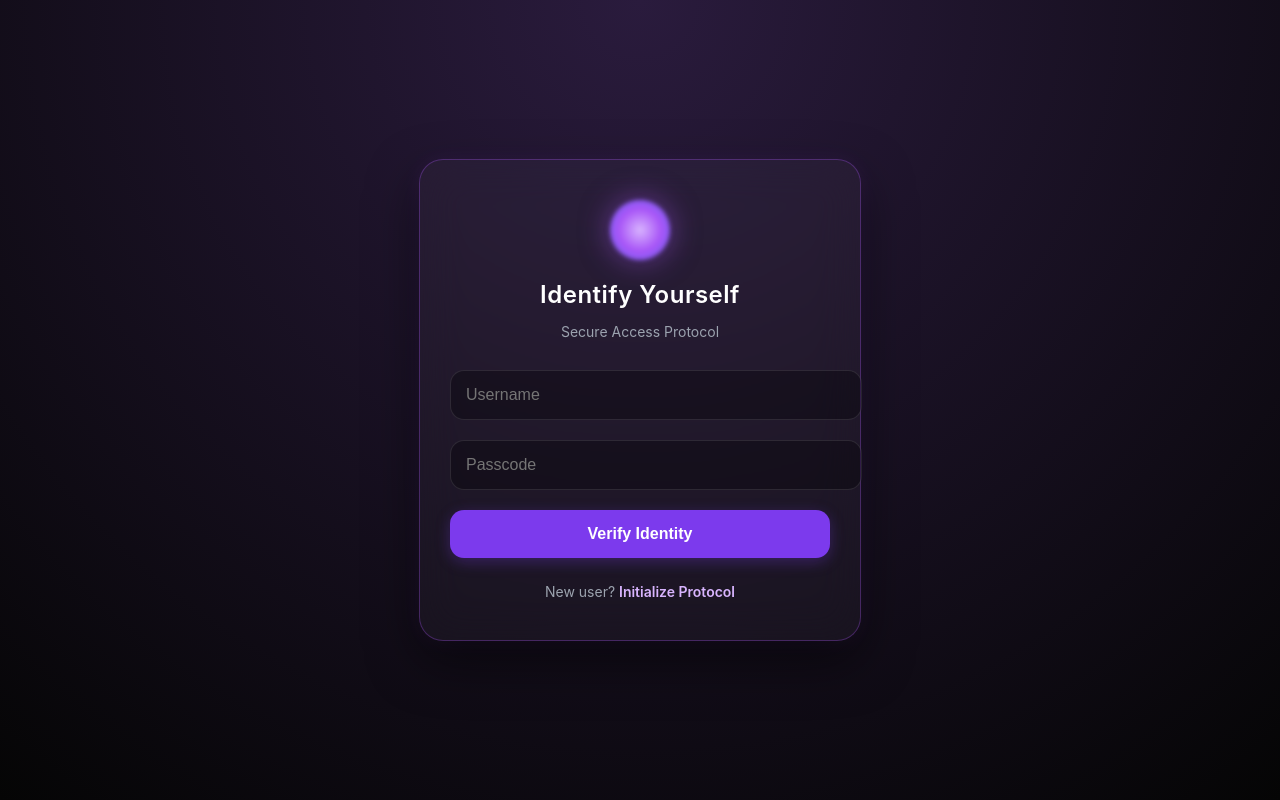
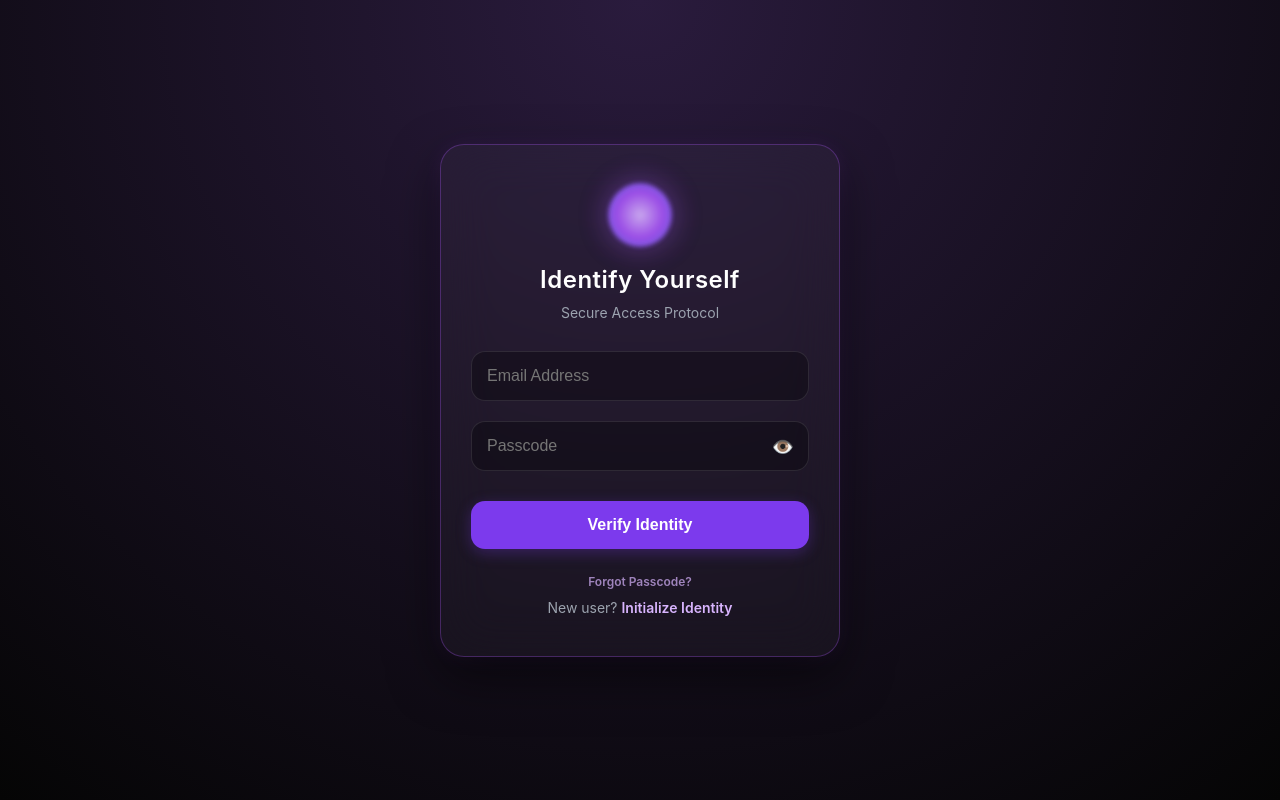
Before and after one commit to raunakkhanagwal9-web/Jarvis_ai, a Flask app: page /login in a window 1280 px wide. Run offline with Flask 3, Linux system fonts and the light colour scheme; some web fonts are replaced.

Commit message:
Enhance login form styling and functionality
Updated styles for login card and input fields, added toggle password visibility feature, and improved accessibility.

```diff
--- a/templates/login.html
+++ b/templates/login.html
@@ -9,7 +9,11 @@
         :root {
             --bg-gradient: radial-gradient(circle at top, #2a1b3d 0%, #050505 100%);
             --accent-purple: #a855f7;
+            --glass-bg: rgba(255, 255, 255, 0.03);
         }
+
+        * { box-sizing: border-box; }
+
         body {
             background: var(--bg-gradient);
             color: white;
@@ -21,17 +25,19 @@
             margin: 0;
             overflow: hidden;
         }
+
         .login-card {
-            background: rgba(255, 255, 255, 0.03);
+            background: var(--glass-bg);
             padding: 40px 30px;
             border-radius: 24px;
             border: 1px solid rgba(168, 85, 247, 0.3);
             text-align: center;
             width: 85%;
-            max-width: 380px;
-            backdrop-filter: blur(20px);
+            max-width: 400px;
+            backdrop-filter: blur(25px);
             box-shadow: 0 20px 50px rgba(0, 0, 0, 0.5), 0 0 20px rgba(168, 85, 247, 0.1);
         }
+
         .mini-orb {
             width: 60px; height: 60px;
             background: radial-gradient(circle, #d8b4fe 0%, #a855f7 50%, #6366f1 100%);
@@ -39,14 +45,23 @@
             margin: 0 auto 20px;
             filter: blur(2px);
             box-shadow: 0 0 30px rgba(168, 85, 247, 0.5);
+            animation: pulse 4s infinite alternate;
         }
-        h2 { margin: 0 0 10px; font-weight: 600; font-size: 24px; letter-spacing: 0.5px; }
-        p.subtitle { color: #9ca3af; font-size: 14px; margin-bottom: 30px; }
 
-        .input-group { position: relative; margin-bottom: 20px; }
+        @keyframes pulse {
+            from { transform: scale(1); opacity: 0.8; }
+            to { transform: scale(1.1); opacity: 1; }
+        }
+
+        h2 { margin: 0; font-weight: 600; font-size: 24px; letter-spacing: 0.5px; }
+        p.subtitle { color: #9ca3af; font-size: 14px; margin: 10px 0 30px; }
+
+        .input-group { position: relative; margin-bottom: 20px; text-align: left; }
+
         input {
             width: 100%;
             padding: 15px;
+            padding-right: 45px; /* space for eye icon */
             border-radius: 14px;
             border: 1px solid rgba(255, 255, 255, 0.1);
             background: rgba(0, 0, 0, 0.3);
@@ -55,7 +70,21 @@
             font-size: 16px;
             transition: 0.3s;
         }
+
         input:focus { border-color: var(--accent-purple); background: rgba(0, 0, 0, 0.5); }
+
+        /* 🔥 EYE ICON STYLING */
+        .toggle-password {
+            position: absolute;
+            right: 15px;
+            top: 50%;
+            transform: translateY(-50%);
+            cursor: pointer;
+            color: var(--accent-purple);
+            font-size: 18px;
+            user-select: none;
+            z-index: 10;
+        }
 
         button {
             width: 100%;
@@ -69,15 +98,28 @@
             cursor: pointer;
             transition: 0.3s;
             box-shadow: 0 4px 15px rgba(124, 58, 237, 0.3);
+            margin-top: 10px;
         }
+
         button:active { transform: scale(0.97); }
 
         .footer-links { margin-top: 25px; font-size: 14px; color: #9ca3af; }
         a { color: #d8b4fe; text-decoration: none; font-weight: 600; }
-        .flash { color: #ef4444; font-size: 13px; margin-bottom: 15px; }
+
+        /* 🔥 FLASH MESSAGE STYLING */
+        .flash {
+            background: rgba(239, 68, 68, 0.1);
+            color: #ef4444;
+            font-size: 13px;
+            padding: 10px;
+            border-radius: 10px;
+            margin-bottom: 20px;
+            border: 1px solid rgba(239, 68, 68, 0.2);
+        }
     </style>
 </head>
 <body>
+
     <div class="login-card">
         <div class="mini-orb"></div>
         <h2>Identify Yourself</h2>
@@ -93,16 +135,37 @@
 
         <form method="POST">
             <div class="input-group">
-                <input type="text" name="username" placeholder="Username" required autocomplete="off">
+                <input type="email" name="email" placeholder="Email Address" required autocomplete="email">
             </div>
+
             <div class="input-group">
-                <input type="password" name="password" placeholder="Passcode" required>
+                <input type="password" name="password" id="passInput" placeholder="Passcode" required>
+                <span class="toggle-password" onclick="togglePass()">👁️</span>
             </div>
+
             <button type="submit">Verify Identity</button>
         </form>
+
         <div class="footer-links">
-            New user? <a href="/register">Initialize Protocol</a>
+            <a href="#" style="display: block; margin-bottom: 10px; font-size: 12px; opacity: 0.7;">Forgot Passcode?</a>
+            New user? <a href="/register">Initialize Identity</a>
         </div>
     </div>
+
+    <script>
+        // 🔥 JAVASCRIPT FOR VIEW/HIDE PASSWORD
+        function togglePass() {
+            const passInput = document.getElementById('passInput');
+            const eyeIcon = document.querySelector('.toggle-password');
+
+            if (passInput.type === 'password') {
+                passInput.type = 'text';
+                eyeIcon.innerText = '🙈'; // Hide icon
+            } else {
+                passInput.type = 'password';
+                eyeIcon.innerText = '👁️'; // Show icon
+            }
+        }
+    </script>
 </body>
 </html>
```
